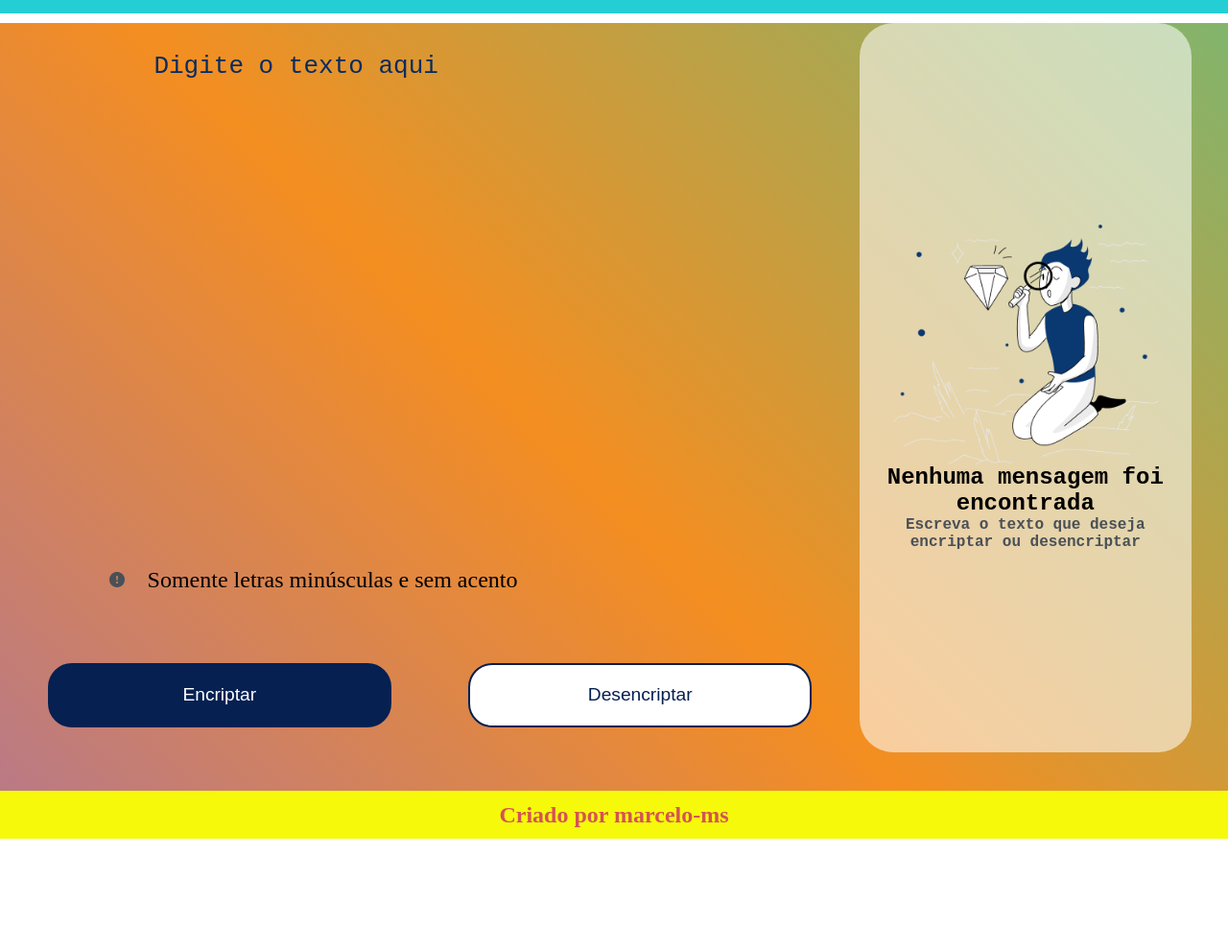
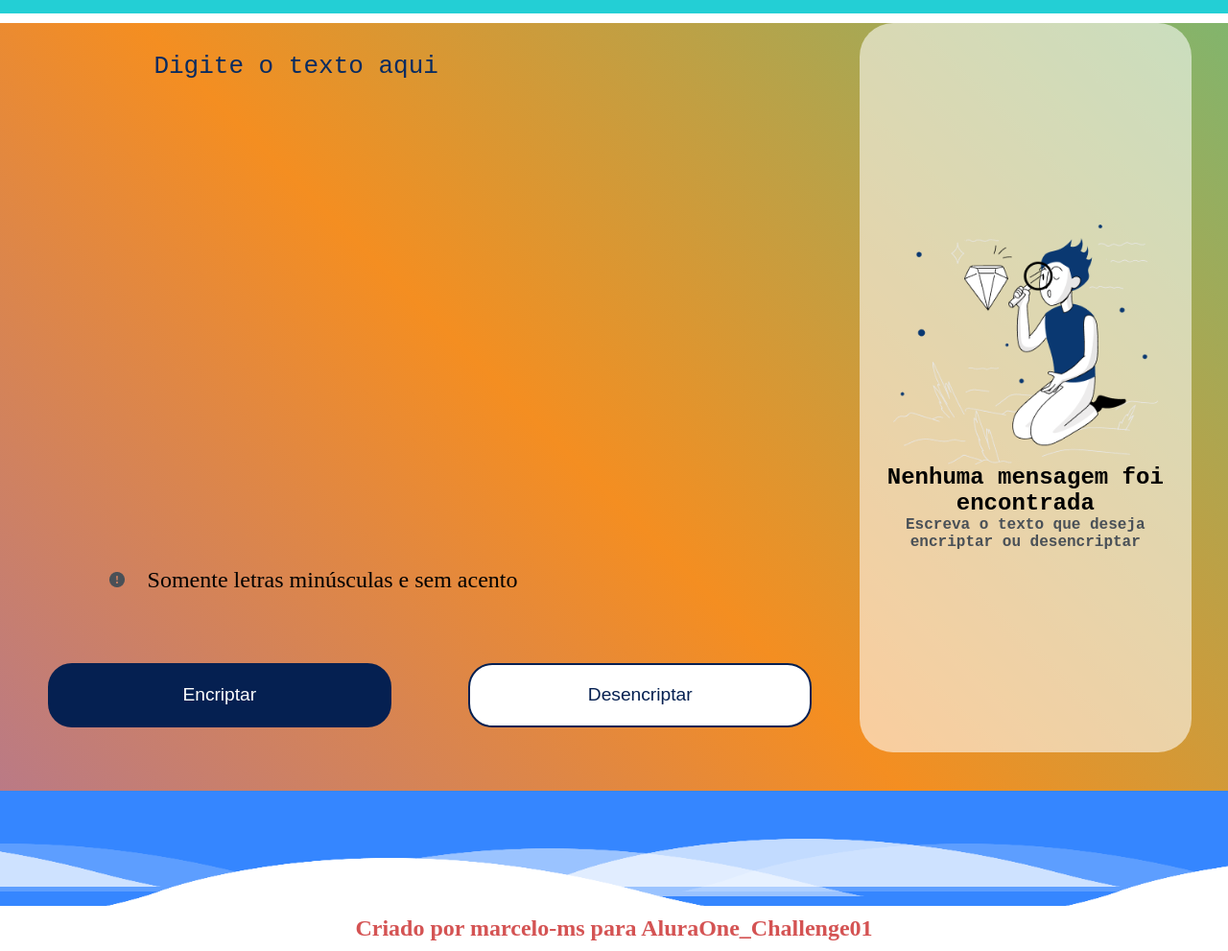
Before and after one commit to marcelo-ms/Sprint01_decodificador-de-texto, a plain HTML site: page index.html in a window 1280 px wide. Shown: the part 107-1098 px from the top of the page at 96% size. Before the commit the page ends 981 px from the top, so only its background shows below. Drawn offline with Linux system fonts and the light colour scheme.

Commit message:
footer water wave animation effects

```diff
--- a/index.html
+++ b/index.html
@@ -51,16 +51,17 @@
     <script src="script.js"></script>
 </body>
 <footer>
-    <div class="waves">
-        <div class="wave" id="wave1"></div>
-        <div class="wave" id="wave2"></div>
-        <div class="wave" id="wave3"></div>
-        <div class="wave" id="wave4"></div>
-    </div>
+       <section>
+        <div class="wave wave1"></div>
+        <div class="wave wave2"></div>
+        <div class="wave wave3"></div>
+        <div class="wave wave4"></div>
+    </section>
     <ul class="footer-texto">
 
-       <p>Criado por marcelo-ms</p>
+       <p>Criado por marcelo-ms para AluraOne_Challenge01</p>
 
     </ul>
+
 </footer>
 </html>
--- a/styles.css
+++ b/styles.css
@@ -239,7 +239,7 @@
     }
 }
 
-footer{
+/*footer{
     position: relative;
     display: flex;
     justify-content: center;
@@ -249,7 +249,7 @@ footer{
     height: 50px;
     padding: 20px 50px;
     flex-direction: column;
-}
+}*/
 .footer-texto{
     position: relative;
     display: flex;
@@ -261,3 +261,97 @@ footer{
      font-weight: bold;
     color: #d45353;
 }
+
+section{
+    position: relative;
+    width: 100%;
+    height: 15vh;
+    background: #3586ff;
+    overflow: hidden;
+}
+ section .wave {
+    position: absolute;
+    bottom: 0;
+    left: 0;
+    width: 100%;
+    height: 50px;
+    background: url(assets/wave.png);
+    background-size: 1000px 100px;
+ }
+
+ section .wave.wave1
+ {
+    animation: animate 30s linear infinite;
+    z-index: 1000;
+    opacity: 1;
+    animation-delay: 0s;
+    bottom: 0;
+ }
+ section .wave.wave2
+ {
+    animation: animate2 15s linear infinite;
+    z-index: 999;
+    opacity: 0.5;
+    animation-delay: -5s;
+    bottom: 10px;
+ }
+ section .wave.wave3
+ {
+    animation: animate3 30s linear infinite;
+    z-index: 998;
+    opacity: 0.2;
+    animation-delay: -2s;
+    bottom: 15px;
+ }
+ section .wave.wave4
+ {
+    animation: animate4 5s linear infinite;
+    z-index: 997;
+    opacity: 0.7;
+    animation-delay: -2s;
+    bottom: 20px;
+ }
+ @keyframes animate
+{
+    0%
+    {
+        background-position-x: 0;
+    }
+    100%
+     {
+        background-position-x: 1000px;
+    }
+}
+@keyframes animate2
+{
+    0%
+    {
+        background-position-x: 0;
+    }
+    100%
+     {
+        background-position-x: -1000px;
+    }
+}
+@keyframes animate3
+{
+    0%
+    {
+        background-position-x: 0;
+    }
+    100%
+     {
+        background-position-x: -1000px;
+    }
+}
+@keyframes animate4
+{
+    0%
+    {
+        background-position-x: 0;
+    }
+    100%
+     {
+        background-position-x: -1000px;
+    }
+}
```
Also changed, not shown: assets/wave.png (added).
